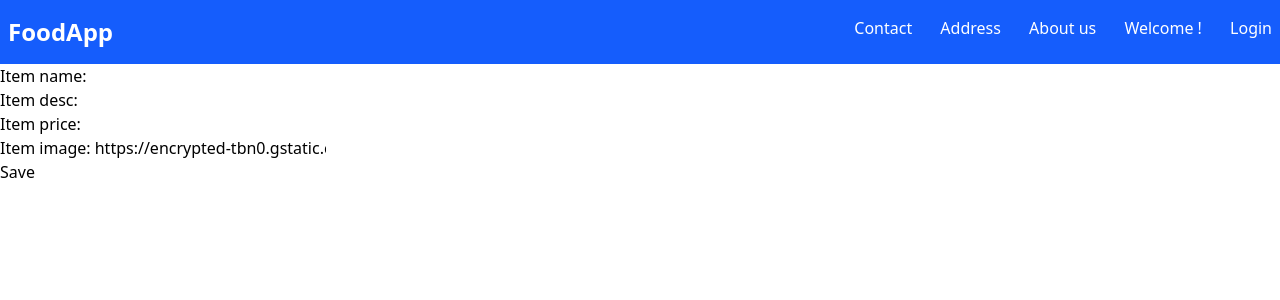
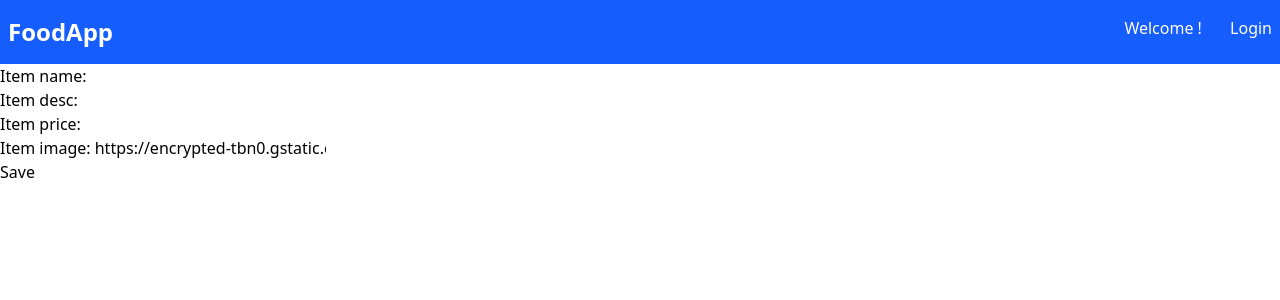
Before and after one commit to krum99/Django-masterclass-course, a Django app: page /myapp/add/ in a window 1280 px wide. Shown: the top 300 px of the page. Run offline with Django 5.2, Linux system fonts and the light colour scheme.

Commit message:
removed unimplemented links from the nav bar

```diff
--- a/mysite/myapp/templates/myapp/base.html
+++ b/mysite/myapp/templates/myapp/base.html
@@ -11,9 +11,6 @@
       <div class="flex justify-between px-2 py-4">
         <a href="" class="font-bold text-2xl">FoodApp</a>
         <div class="space-x-6">
-          <a href="">Contact</a>
-          <a href="">Address</a>
-          <a href="">About us</a>
           <a href="">Welcome {{user.username}}!</a>
           {% if user.is_authenticated %}
           <a href="{% url 'logout' %}">Logout</a> {% else %}
```
